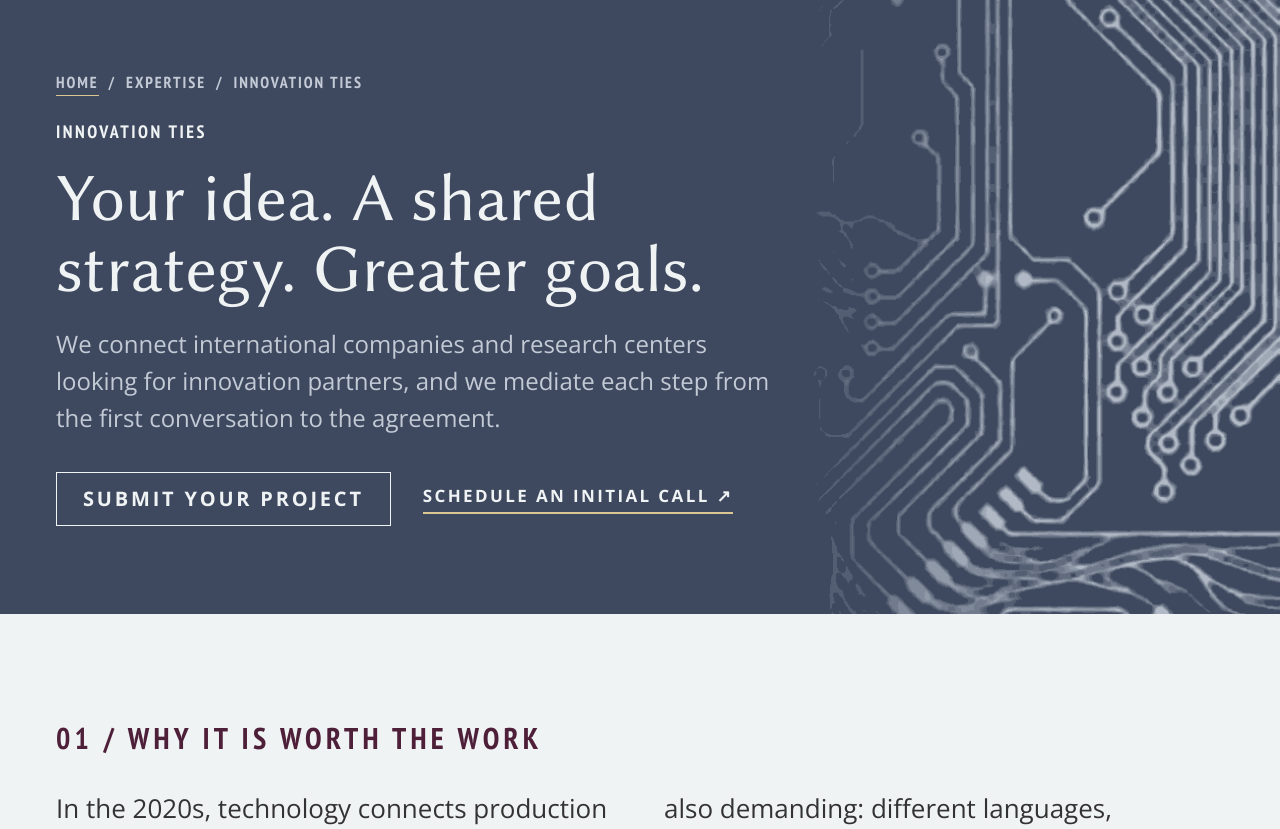
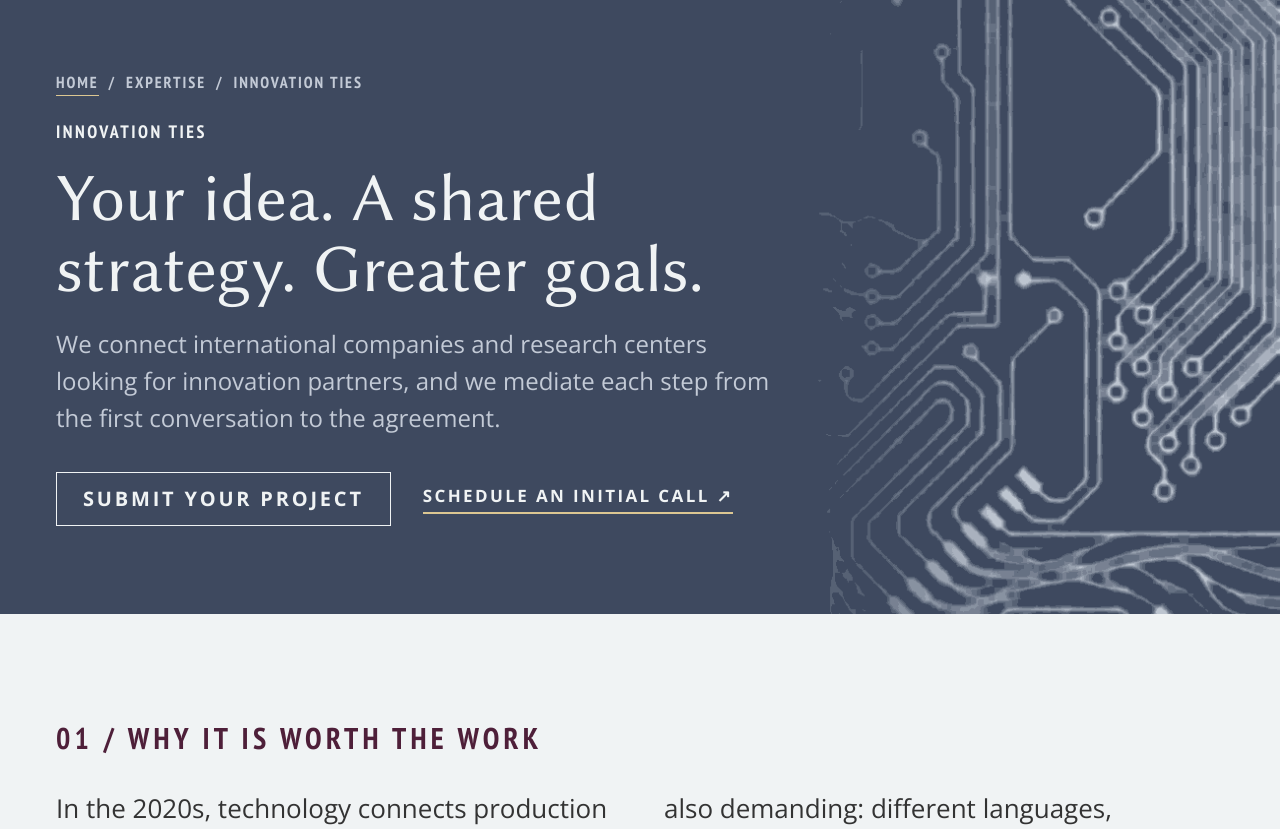
Before and after one commit to aplperegrina/live-and-learn-brazil, a PHP site: page /innovation-ties/ in a window 1280 px wide. Shown: the part 132-961 px from the top of the page. Run offline with PHP 8.4, Linux system fonts and the light colour scheme.

Commit message:
Innovation Ties: traço da arte ainda mais fino, e extração limpa do desenho
O desenho passa a ser extraído pelo canal de cor do arquivo original, e não pela
saturação: o xadrez de transparência do arquivo deixa de vazar para a arte, o que
tirava pedaços das linhas largas e deixava um pontilhado. Sobre esse desenho
limpo, o traço é afinado um pixel ainda na resolução original, onde a linha é
nítida, e mais meio pixel depois da ampliação. A opacidade sobe um pouco para o
traço fino continuar legível.

Co-Authored-By: Claude Opus 5 <noreply@anthropic.com>
Claude-Session: https://claude.ai/code/session_01JDz63bo1eBAP8Zui6Un6fL

```diff
--- a/css/innovation-ties.css
+++ b/css/innovation-ties.css
@@ -124,8 +124,9 @@
   background-size: cover;
   pointer-events: none;
 }
-.it-hero--arte::before { background-image: url("../img/circuito-hero.png"); opacity: 0.9; }
-.it-comecar--arte::before { background-image: url("../img/circuito-faixa.png"); opacity: 0.85; }
+/* Traço fino: a arte pede um pouco mais de presença para continuar legível */
+.it-hero--arte::before { background-image: url("../img/circuito-hero.png"); opacity: 1; }
+.it-comecar--arte::before { background-image: url("../img/circuito-faixa.png"); opacity: 0.95; }
 
 /* Segundo bloco: ardósia, como o hero */
 .it-comecar--arte { background: var(--ardosia); padding-top: 88px; padding-bottom: 96px; }
--- a/innovation-ties/partes.php
+++ b/innovation-ties/partes.php
@@ -245,5 +245,5 @@ function it_head(string $raiz, string $canonical, bool $noindex = false): void
   <link rel="stylesheet" href="<?= e($raiz) ?>css/styles.css?v=20260921a">
   <link rel="stylesheet" href="<?= e($raiz) ?>css/due-diligence.css?v=20260921c">
   <link rel="stylesheet" href="<?= e($raiz) ?>css/full-advisory.css?v=20260921b">
-  <link rel="stylesheet" href="<?= e($raiz) ?>css/innovation-ties.css?v=20260923b">
+  <link rel="stylesheet" href="<?= e($raiz) ?>css/innovation-ties.css?v=20260923c">
 <?php }
```
Also changed, not shown: img/circuito-faixa.png, img/circuito-hero.png.
